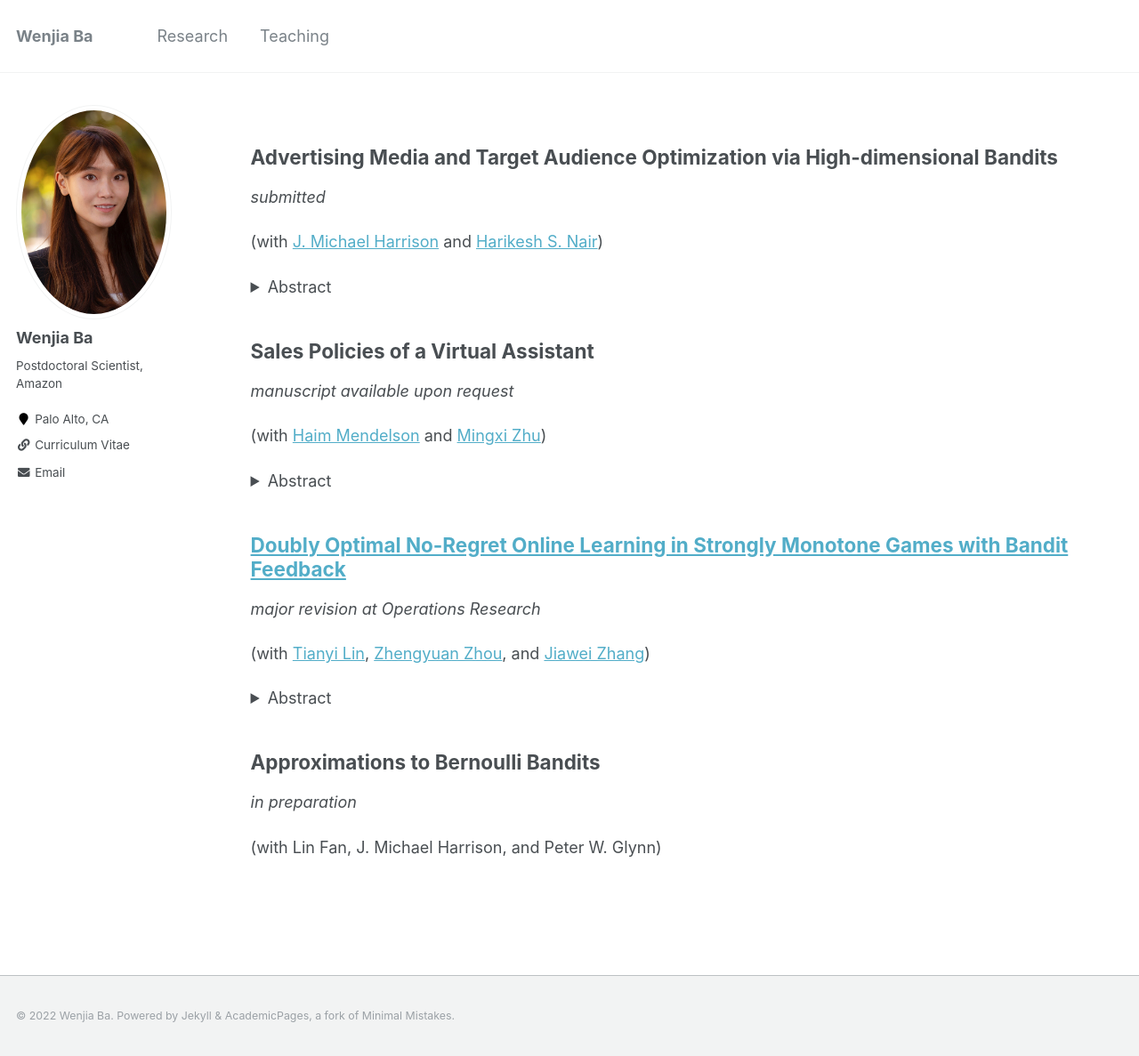
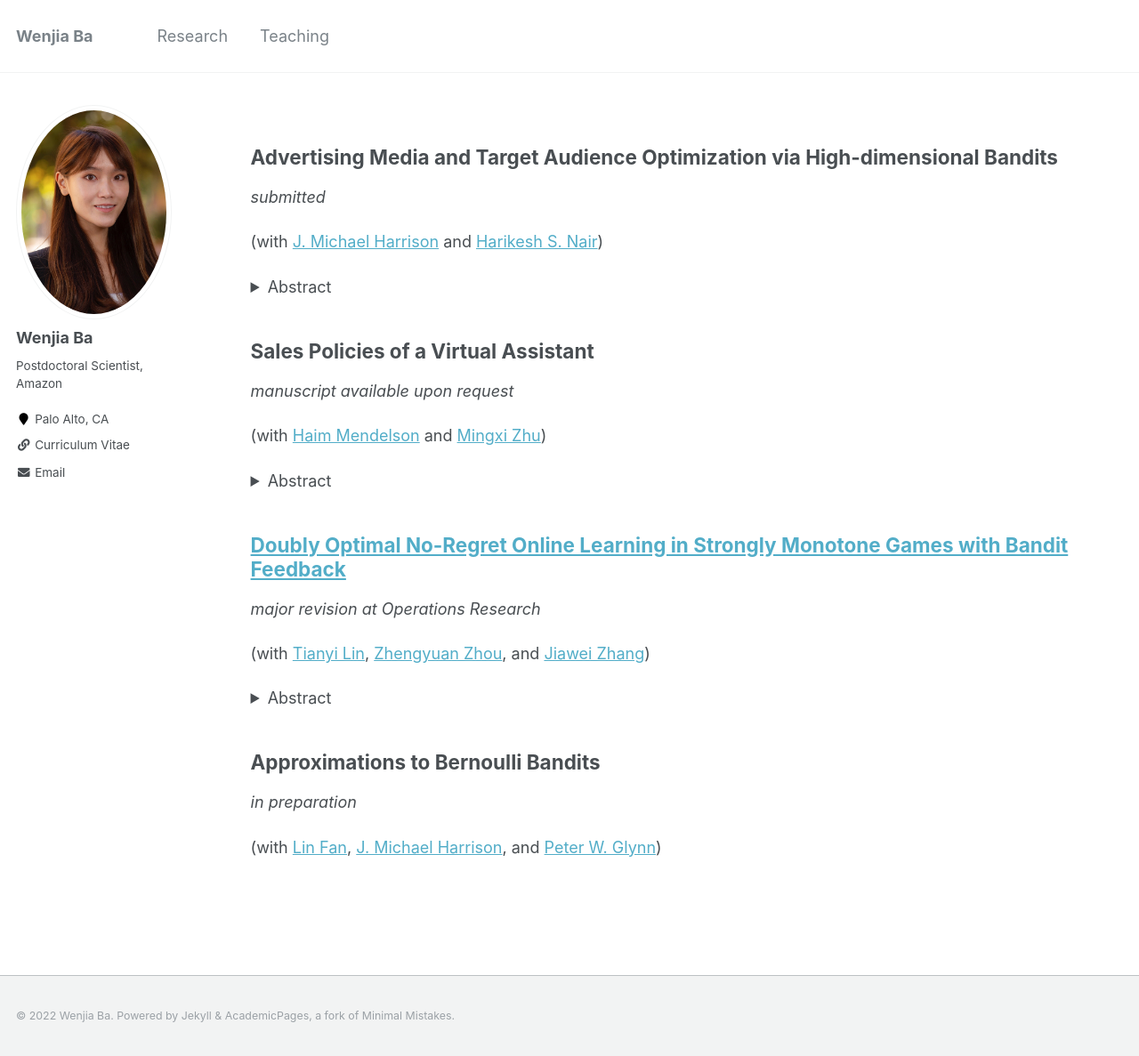
Before and after one commit to wenjiaba/wenjiaba.github.io, a Jekyll site: the page built from _pages/research.md, in a window 1280 px wide and 1187 px high. Shown: the whole window at 89% size. Built offline with Jekyll 4.4.1, drawn with Linux system fonts in a browser that asks for light colours; formulas are drawn with MathJax 3; part of the change alters nothing that is shown.

```diff
--- a/_pages/research.md
+++ b/_pages/research.md
@@ -41,4 +41,4 @@ Approximations to Bernoulli Bandits
 -----
 *in preparation*
 
-(with Lin Fan, J. Michael Harrison, and Peter W. Glynn)
+(with [Lin Fan](https://linfanf.github.io), [J. Michael Harrison](https://www.gsb.stanford.edu/faculty-research/faculty/j-michael-harrison), and [Peter W. Glynn](https://web.stanford.edu/~glynn/))
```
